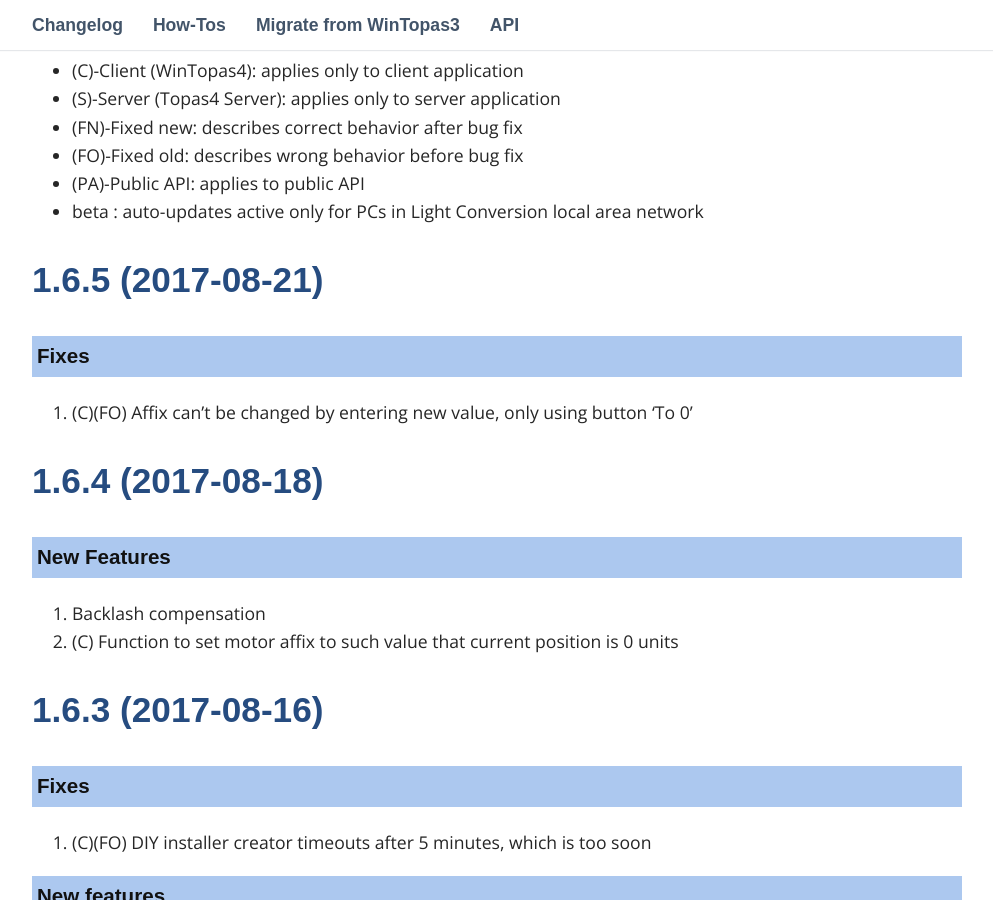
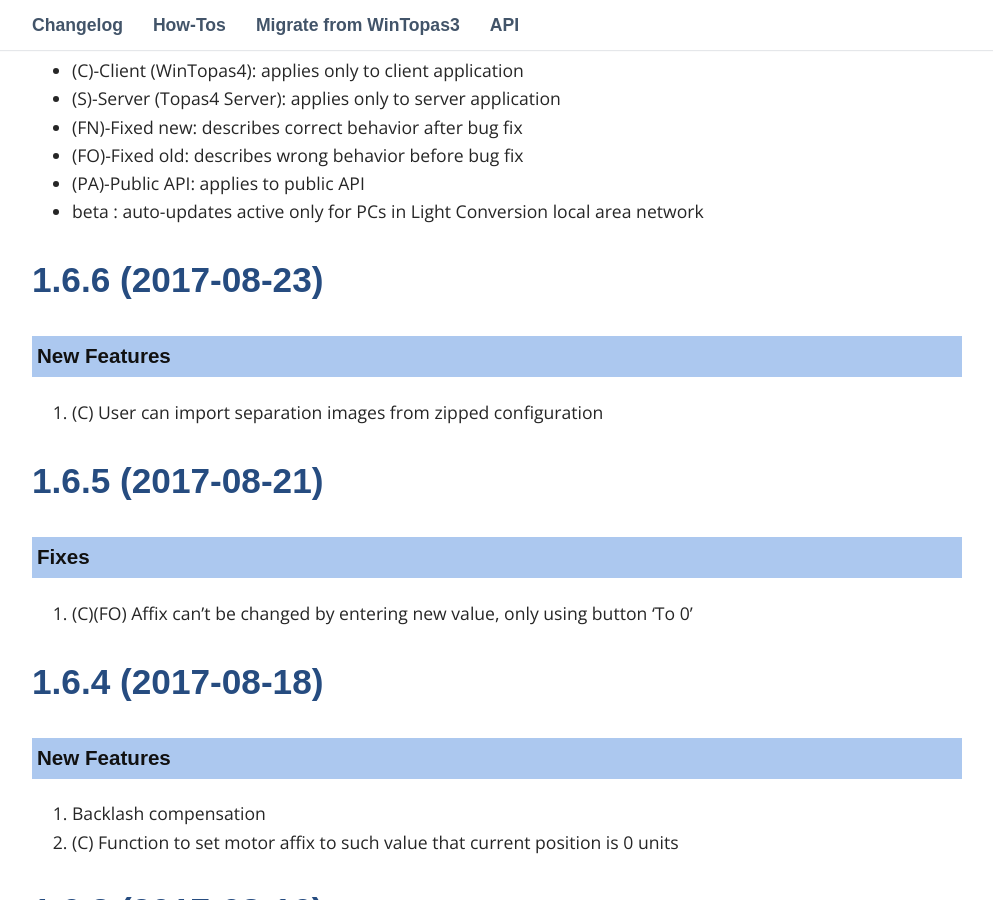
Before and after one commit to DomasM/Topas4InfoTemp00, a Jekyll site: the page built from _pages/03_changelog.md, in a window 1280 px wide and 900 px high, scrolled down 497 px. Shown: the whole window, without its empty margins (143-1136 px from the left). Built offline with Jekyll 4.4.1, drawn with Linux system fonts in a browser that asks for light colours; some web fonts are replaced; comment, search, counter and statistics services are not loaded.

Commit message:
1.6.6 release

```diff
--- a/_pages/03_changelog.md
+++ b/_pages/03_changelog.md
@@ -17,6 +17,15 @@
 * (FO)-Fixed old: describes wrong behavior before bug fix
 * (PA)-Public API: applies to public API
 * beta : auto-updates active only for PCs in Light Conversion local area network
+
+
+
+## 1.6.6 (2017-08-23)
+
+### New Features
+
+1. (C) User can import separation images from zipped configuration
+
 
 
 
```
